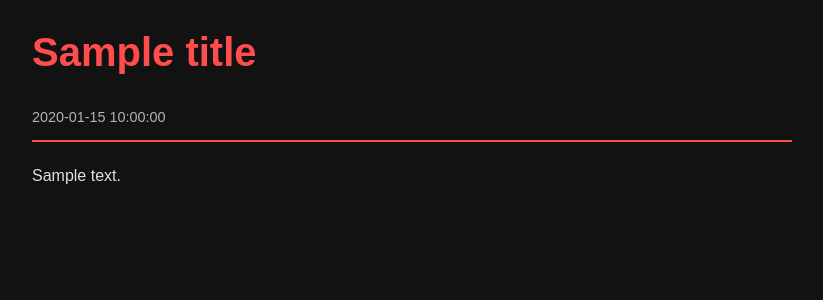
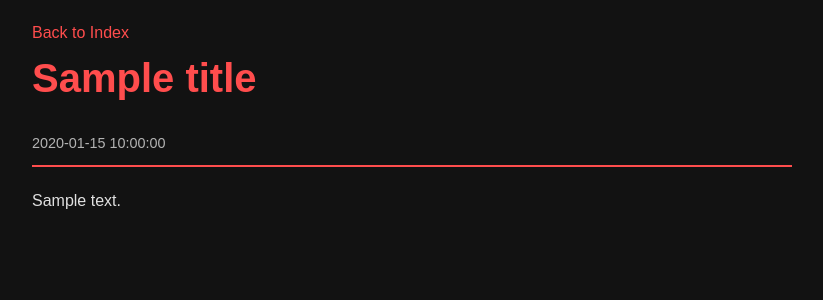
Before and after one commit to lytexdev/lytex.dev, a Flask app: template templates/article.html in a window 1280 px wide. Shown: the top 300 px of the page, without its empty margins (228-1051 px from the left). Run offline with Flask 3, Linux system fonts and the light colour scheme; the template is opened without the code that fills it: most values are stand-ins (such as "Sample title", 1, 10 or a date in 2020).

Commit message:
Add next & previous control

```diff
--- a/app.py
+++ b/app.py
@@ -1,4 +1,4 @@
-from flask import Flask, jsonify, render_template, send_from_directory, abort
+from flask import Flask, jsonify, render_template, send_from_directory, abort, url_for
 import os
 import json
 from markdown2 import markdown
@@ -20,11 +20,12 @@ def index():
 @app.route('/<path:subpath>')
 def show_article(subpath):
     metadata = load_metadata()
-    article = next((item for item in metadata if item["filepath"] == subpath), None)
+    article_index = next((index for index, item in enumerate(metadata) if item["filepath"] == subpath), None)
 
-    if not article:
+    if article_index is None:
         return abort(404)
 
+    article = metadata[article_index]
     md_path = os.path.join(ARTICLES_PATH, f"{subpath}.md")
     if not os.path.exists(md_path):
         return abort(404)
@@ -33,8 +34,17 @@ def show_article(subpath):
         content = f.read()
         html_content = markdown(content, extras=['fenced-code-blocks'])
 
-    return render_template('article.html', title=article['title'], content=html_content)
+    prev_article = metadata[article_index - 1] if article_index > 0 else None
+    next_article = metadata[article_index + 1] if article_index < len(metadata) - 1 else None
 
+    return render_template(
+        'article.html',
+        title=article['title'],
+        content=html_content,
+        created_at=article['created_at'],
+        prev_article=prev_article,
+        next_article=next_article
+    )
 
 if __name__ == "__main__":
     try:
--- a/static/main.css
+++ b/static/main.css
@@ -1,4 +1,3 @@
-/* Base Styling */
 * {
     margin: 0;
     padding: 0;
@@ -15,7 +14,6 @@ body {
     margin: auto;
 }
 
-/* Heading and Time Styling */
 h1 {
     font-size: 2.5em;
     color: #ff4d4d;
@@ -27,7 +25,6 @@ time {
     color: #b3b3b3;
 }
 
-/* Link Styling */
 a {
     color: #ff4d4d;
     text-decoration: none;
@@ -38,14 +35,17 @@ a:hover {
     text-decoration: underline;
 }
 
-/* Article Head Styling */
+.navigation-buttons {
+    display: flex;
+    justify-content: space-between;
+}
+
 .article-head {
     border-bottom: 2px solid #ff4d4d;
     padding-bottom: 10px;
     margin-bottom: 20px;
 }
 
-/* Article Content Styling */
 .article-content {
     margin-top: 20px;
     line-height: 1.8;
@@ -61,17 +61,13 @@ a:hover {
     margin-bottom: 1.2em;
 }
 
-/* Code Block Styling */
 pre {
-    background-color: #1e1e1e;
-    padding: 15px;
     border-radius: 5px;
     overflow-x: auto;
     color: #ffcccc;
     font-size: 0.95em;
 }
 
-/* List Styling for Index Page */
 ul {
     list-style-type: none;
     padding-left: 0;
@@ -86,7 +82,6 @@ li {
     font-weight: bold;
 }
 
-/* Responsive Design */
 @media (max-width: 768px) {
     body {
         padding: 10px;
--- a/templates/article.html
+++ b/templates/article.html
@@ -7,7 +7,7 @@
     <link rel="stylesheet" href="{{ url_for('static', filename='main.css') }}">
     <link rel="stylesheet" href="{{ url_for('static', filename='default.min.css') }}">
     <link rel="stylesheet" href="{{ url_for('static', filename='atom-one-dark.min.css') }}">
-    <script src="{{ url_for('static', filename='highlight.min.js')}}"></script>
+    <script src="{{ url_for('static', filename='highlight.min.js') }}"></script>
     <script>
         document.addEventListener("DOMContentLoaded", () => {
             hljs.highlightAll();
@@ -17,6 +17,16 @@
 </head>
 
 <body>
+    <nav class="navigation-buttons">
+        <a href="{{ url_for('index') }}" class="button">Back to Index</a>
+        {% if prev_article %}
+        <a href="{{ url_for('show_article', subpath=prev_article.filepath) }}" class="button">Previous Article</a>
+        {% endif %}
+        {% if next_article %}
+        <a href="{{ url_for('show_article', subpath=next_article.filepath) }}" class="button">Next Article</a>
+        {% endif %}
+    </nav>
+
     <section class="article-head">
         <h1>{{ title }}</h1>
         <time>{{ created_at }}</time>
```
